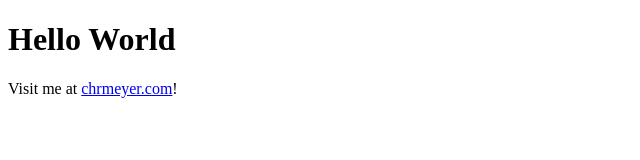
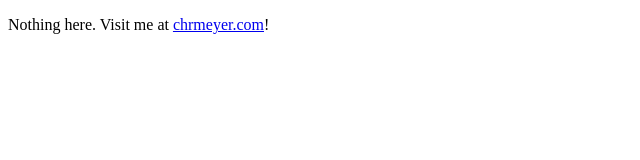
Before and after one commit to chrjmeyer/chrjmeyer.github.io, a plain HTML site: page index.html in a window 1280 px wide. Shown: the whole page, without its empty margins (0-640 px from the left). Drawn offline with Linux system fonts and the light colour scheme.

Commit message:
Simplified

```diff
--- a/index.html
+++ b/index.html
@@ -1,7 +1,6 @@
 <!DOCTYPE html>
 <html>
 <body>
-<h1>Hello World</h1>
-<p>Visit me at <a href="http://chrmeyer.com">chrmeyer.com</a>!</p>
+<p>Nothing here. Visit me at <a href="http://chrmeyer.com">chrmeyer.com</a>!</p>
 </body>
 </html>
```
